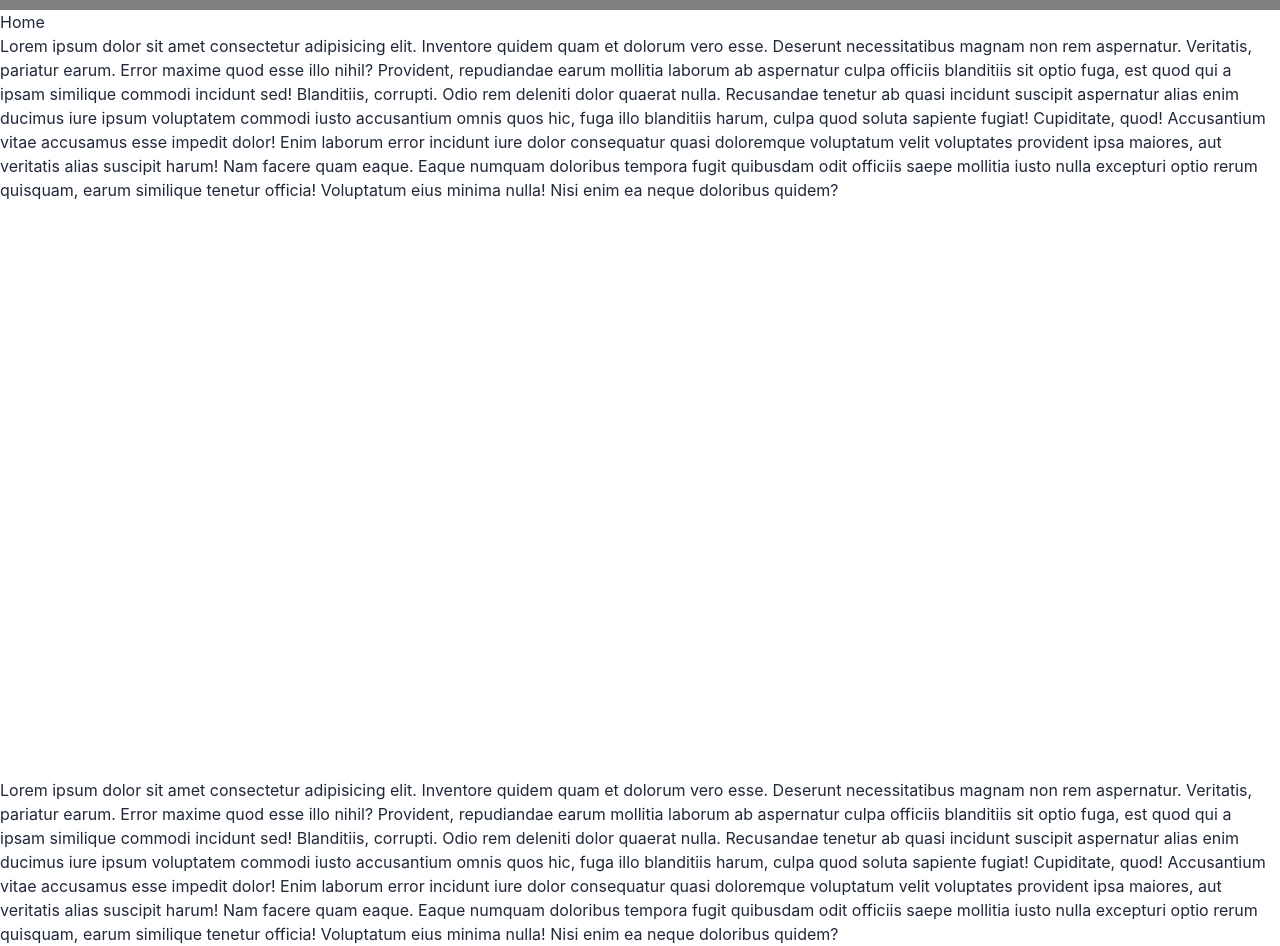
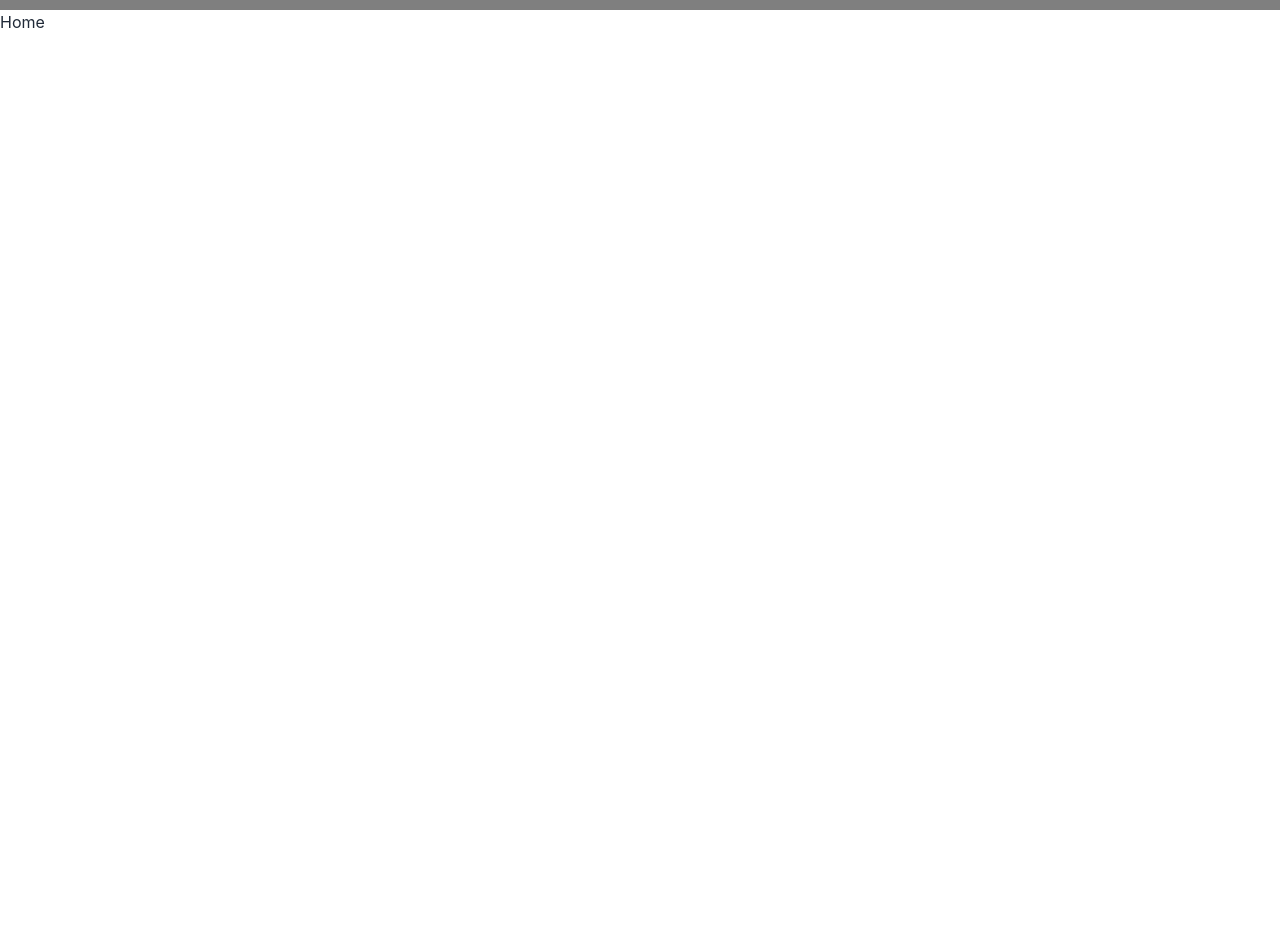
Before and after one commit to ThomasAdiPutra/Hacktiv8-Final-Project, a React (Create React App) app: page / in a window 1280 px wide. Shown: the part 39-985 px from the top of the page. After the commit the page ends 800 px from the top, so only its background shows below. Built offline with nearby package versions, Linux system fonts and the light colour scheme.

Commit message:
Update layout

```diff
--- a/src/layouts/index.jsx
+++ b/src/layouts/index.jsx
@@ -22,72 +22,10 @@ export default function Layout() {
   }, []);
 
   return (
-    <div className="flex flex-col min-h-screen max-w-screen">
+    <div className="flex flex-col min-h-screen">
       <Header bgColor={bgColor} />
       <div className="flex-1">
         <Outlet />
-        <p>
-          Lorem ipsum dolor sit amet consectetur adipisicing elit. Inventore
-          quidem quam et dolorum vero esse. Deserunt necessitatibus magnam non
-          rem aspernatur. Veritatis, pariatur earum. Error maxime quod esse illo
-          nihil? Provident, repudiandae earum mollitia laborum ab aspernatur
-          culpa officiis blanditiis sit optio fuga, est quod qui a ipsam
-          similique commodi incidunt sed! Blanditiis, corrupti. Odio rem
-          deleniti dolor quaerat nulla. Recusandae tenetur ab quasi incidunt
-          suscipit aspernatur alias enim ducimus iure ipsum voluptatem commodi
-          iusto accusantium omnis quos hic, fuga illo blanditiis harum, culpa
-          quod soluta sapiente fugiat! Cupiditate, quod! Accusantium vitae
-          accusamus esse impedit dolor! Enim laborum error incidunt iure dolor
-          consequatur quasi doloremque voluptatum velit voluptates provident
-          ipsa maiores, aut veritatis alias suscipit harum! Nam facere quam
-          eaque. Eaque numquam doloribus tempora fugit quibusdam odit officiis
-          saepe mollitia iusto nulla excepturi optio rerum quisquam, earum
-          similique tenetur officia! Voluptatum eius minima nulla! Nisi enim ea
-          neque doloribus quidem?
-        </p>
-        <br />
-        <br />
-        <br />
-        <br />
-        <br />
-        <br />
-        <br />
-        <br />
-        <br />
-        <br />
-        <br />
-        <br />
-        <br />
-        <br />
-        <br />
-        <br />
-        <br />
-        <br />
-        <br />
-        <br />
-        <br />
-        <br />
-        <br />
-        <br />
-        <p>
-          Lorem ipsum dolor sit amet consectetur adipisicing elit. Inventore
-          quidem quam et dolorum vero esse. Deserunt necessitatibus magnam non
-          rem aspernatur. Veritatis, pariatur earum. Error maxime quod esse illo
-          nihil? Provident, repudiandae earum mollitia laborum ab aspernatur
-          culpa officiis blanditiis sit optio fuga, est quod qui a ipsam
-          similique commodi incidunt sed! Blanditiis, corrupti. Odio rem
-          deleniti dolor quaerat nulla. Recusandae tenetur ab quasi incidunt
-          suscipit aspernatur alias enim ducimus iure ipsum voluptatem commodi
-          iusto accusantium omnis quos hic, fuga illo blanditiis harum, culpa
-          quod soluta sapiente fugiat! Cupiditate, quod! Accusantium vitae
-          accusamus esse impedit dolor! Enim laborum error incidunt iure dolor
-          consequatur quasi doloremque voluptatum velit voluptates provident
-          ipsa maiores, aut veritatis alias suscipit harum! Nam facere quam
-          eaque. Eaque numquam doloribus tempora fugit quibusdam odit officiis
-          saepe mollitia iusto nulla excepturi optio rerum quisquam, earum
-          similique tenetur officia! Voluptatum eius minima nulla! Nisi enim ea
-          neque doloribus quidem?
-        </p>
       </div>
     </div>
   );
```
